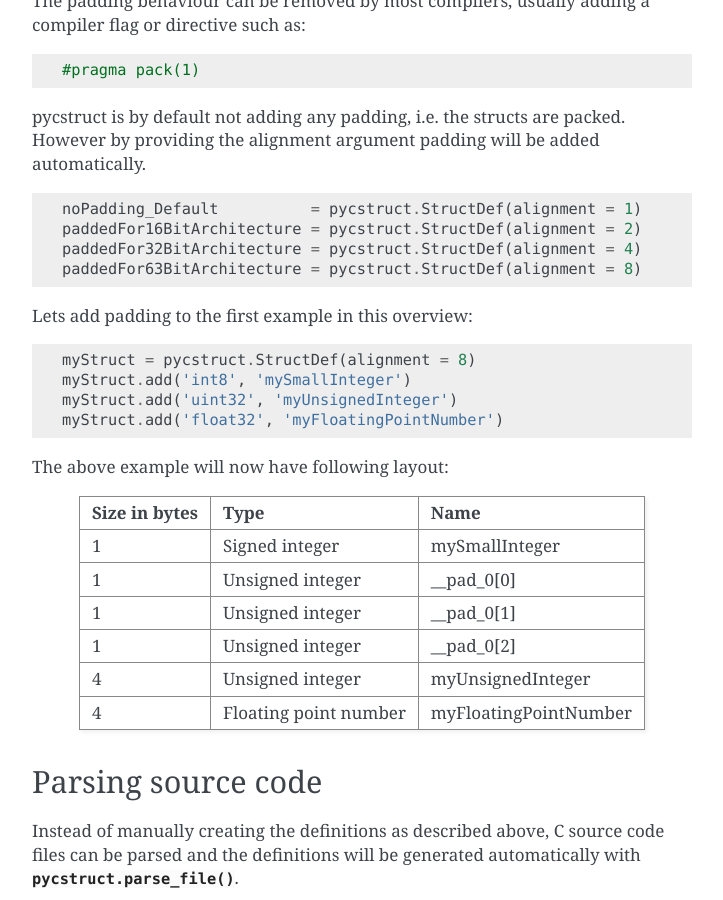
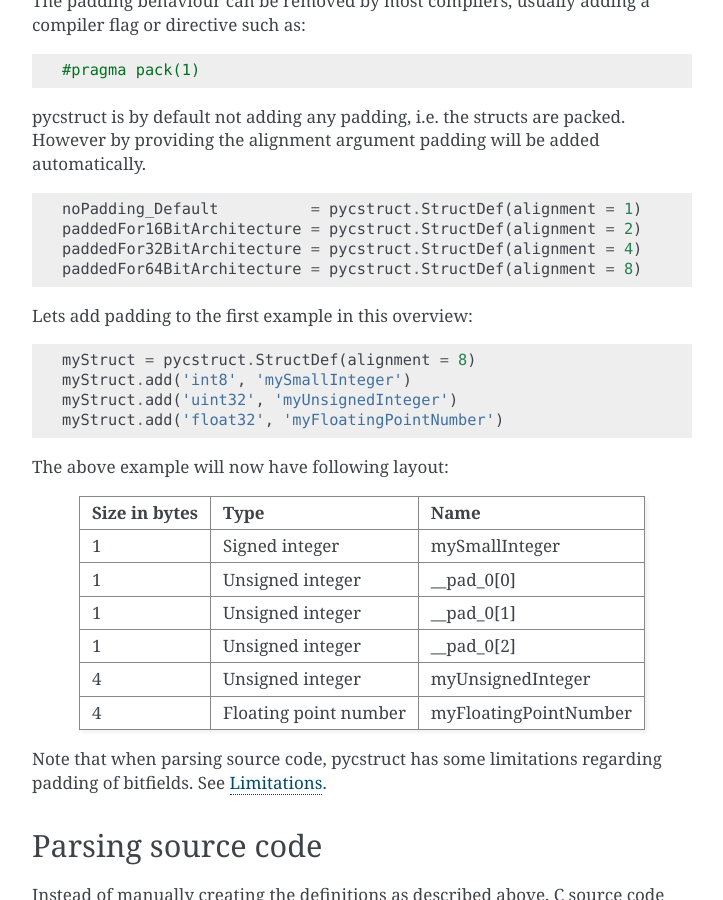
Before and after one commit to midstar/pycstruct, a Sphinx documentation site: the page built from doc/source/overview.rst, in a window 1280 px wide and 900 px high, scrolled down 5464 px. Shown: the whole window, without its empty margins (388-1111 px from the left). Built offline with Sphinx 7.4.7, drawn with Linux system fonts in a browser that asks for light colours.

Commit message:
Updated docs

```diff
--- a/doc/source/index.rst
+++ b/doc/source/index.rst
@@ -35,6 +35,7 @@ automatically generate the pycstruct definitions / instances.
    overview.rst
    examples/examples.rst
    faq.rst
+   limitations.rst
    reference.rst
 
 
--- a/doc/source/overview.rst
+++ b/doc/source/overview.rst
@@ -294,7 +294,7 @@ added automatically.
     noPadding_Default          = pycstruct.StructDef(alignment = 1)
     paddedFor16BitArchitecture = pycstruct.StructDef(alignment = 2)
     paddedFor32BitArchitecture = pycstruct.StructDef(alignment = 4)
-    paddedFor63BitArchitecture = pycstruct.StructDef(alignment = 8)
+    paddedFor64BitArchitecture = pycstruct.StructDef(alignment = 8)
 
 Lets add padding to the first example in this overview:
 
@@ -323,6 +323,8 @@ The above example will now have following layout:
 | 4             | Floating point number | myFloatingPointNumber     |
 +---------------+-----------------------+---------------------------+
 
+Note that when parsing source code, pycstruct has some
+limitations regarding padding of bitfields. See :ref:`limitations`.
 
 Parsing source code
 -------------------
```
Also changed, not shown: doc/source/limitations.rst (added, +83 -0 lines).
